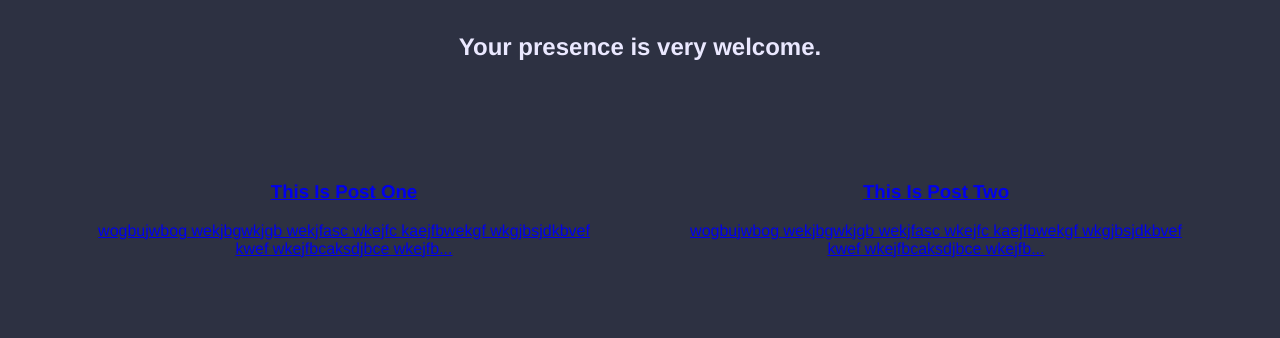
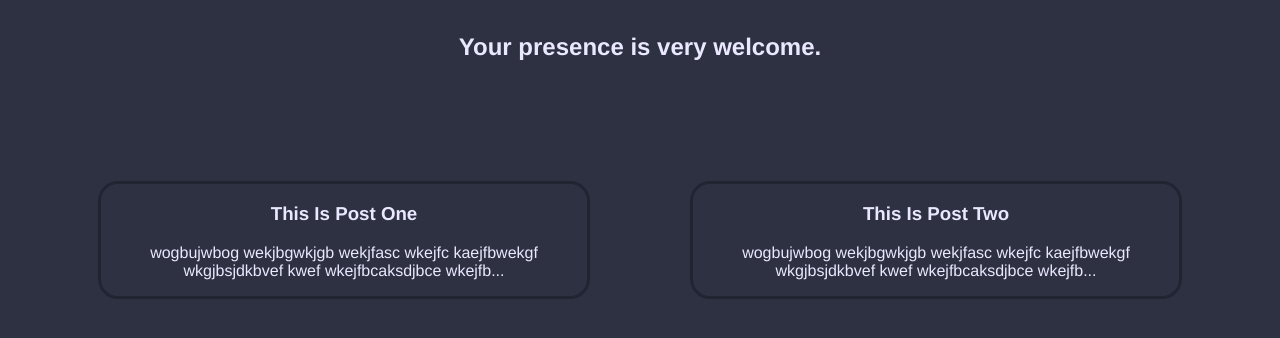
Before and after one commit to Brendanthatman/interstellar-explorer-log, an Eleventy site: page index.liquid in a window 1280 px wide. Shown: the part 268-606 px from the top of the page. Built offline with nearby package versions, Linux system fonts and the light colour scheme; Eleventy itself is replaced by a stand-in of ours; files that its build step writes are made by us from their sources.

Commit message:
started style

```diff
--- a/styles/screen.css
+++ b/styles/screen.css
@@ -45,4 +45,12 @@ h1 {
 
 #posts div {
     margin: 50px;
+    border: 3px solid #212431;
+    border-radius: 20px;
 }
+
+#posts a{
+    text-decoration: none;
+    color: #EAE8FF;
+
+}
```
